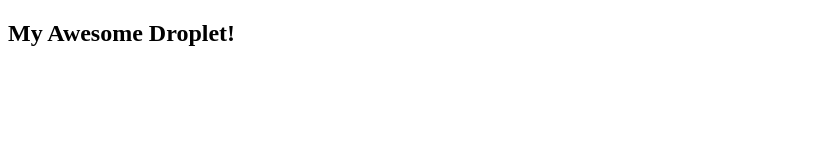
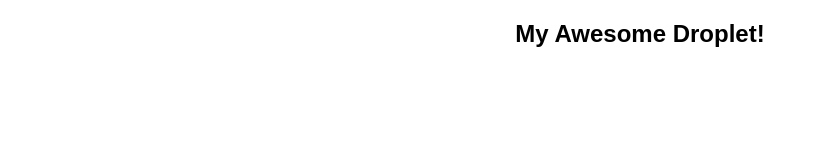
Before and after one commit to markhyams/simple-express, a website: page public/index.html in a window 1280 px wide. Shown: the whole page, without its empty margins (0-816 px from the left). Drawn offline with Linux system fonts and the light colour scheme.

Commit message:
page done

```diff
--- a/index.js
+++ b/index.js
@@ -4,4 +4,4 @@ const port = 3000
 
 app.use(express.static('public'));
 
-app.listen(port, () => console.log(`Example app listening at http://localhost:${port}`))
+app.listen(port, () => console.log(`Example app listening at port ${port}`))
--- a/public/index.html
+++ b/public/index.html
@@ -2,8 +2,45 @@
 <html>
   <head>
     <title>My App</title>
+    <style>
+      body {
+        font-family: Arial, Helvetica, sans-serif;
+      }
+
+      main {
+        width: 800px;
+        margin: 0 auto;
+        text-align: center;
+      }
+    </style>
   </head>
   <body>
-    <h2>My Awesome Droplet!</h2>
+    <main>
+      <h2>My Awesome Droplet!</h2>
+    </main>
+
+    <script>
+      function makeRed(el) {
+        el.style.cssText = "color: red; border: 1px solid red";
+      }
+
+      function makeBlack(el) {
+        el.style.cssText = "color: black; border: none";
+      }
+
+      let counter = 1;
+      let elem = document.querySelector('h2');
+
+      setInterval(() => {
+        if (counter % 2 === 0) {
+          makeRed(elem);
+        } else {
+          makeBlack(elem);
+        }
+
+        counter += 1;
+      }, 1000)
+
+    </script>
   </body>
 </html>
```
